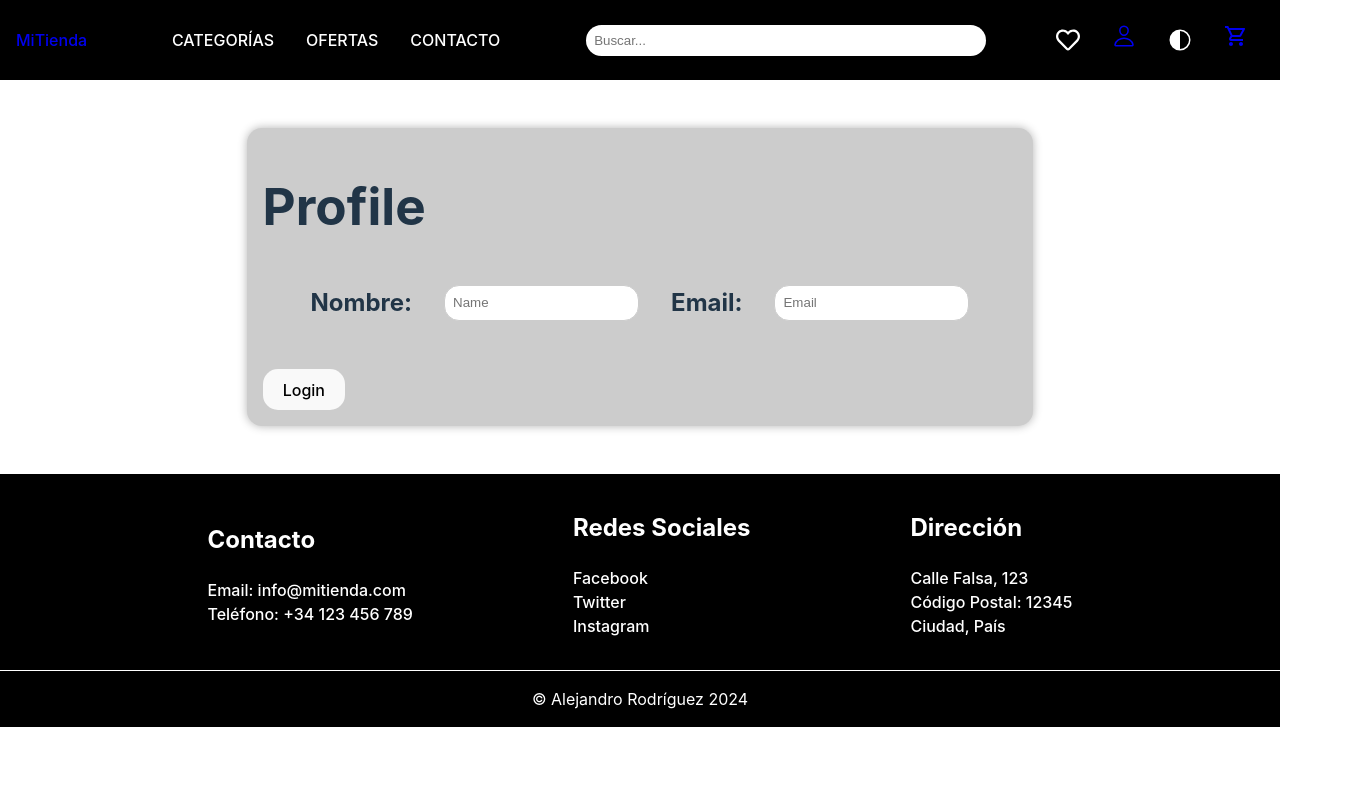
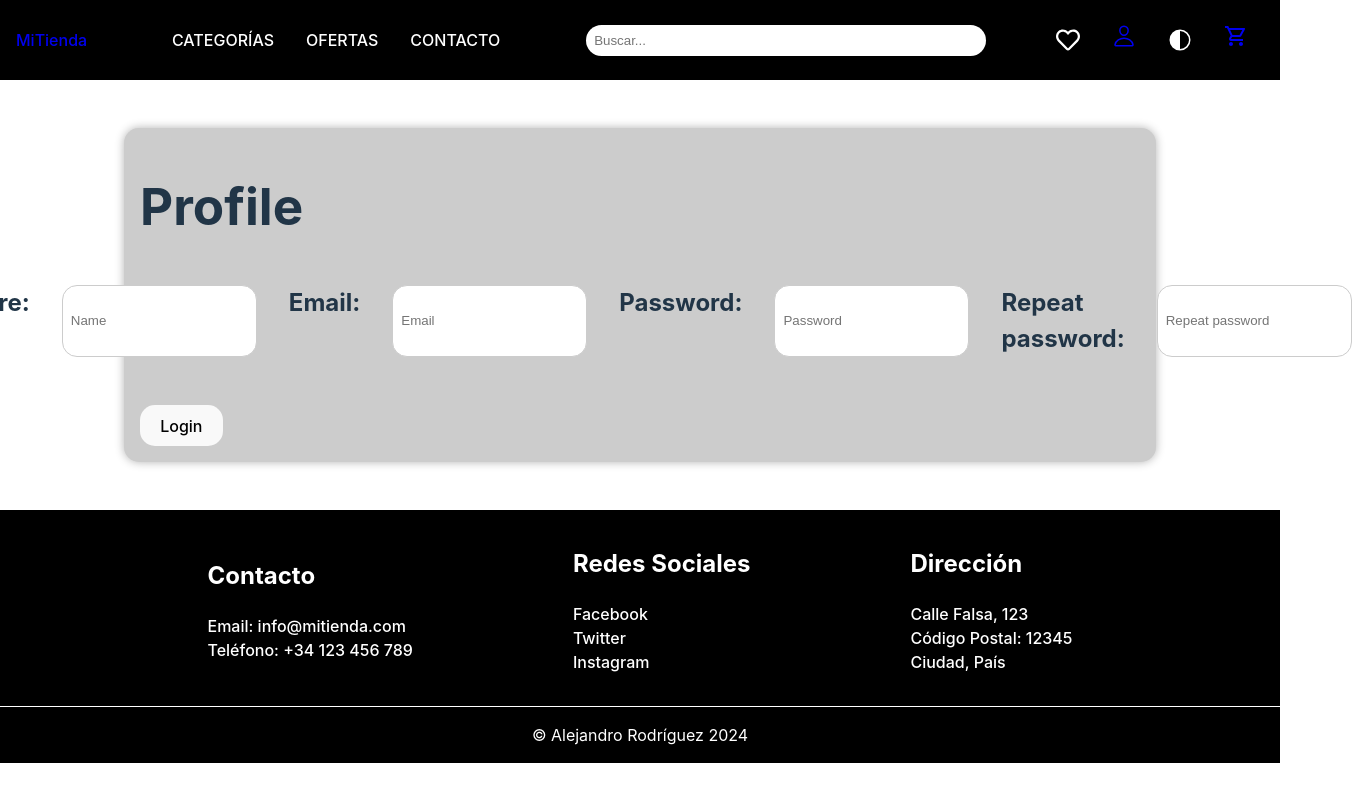
Before and after one commit to Alexrguez9/e-commerce_React, a React (Vite) app in the folder myshop/: page /login in a window 1280 px wide. Shown: the whole page, 1352 px wide, since content can reach past the window. Built offline with nearby package versions, Linux system fonts and the light colour scheme.

Commit message:
US-1. Two new inputs: password and repeat-password

```diff
--- a/myshop/src/views/Profile.jsx
+++ b/myshop/src/views/Profile.jsx
@@ -5,14 +5,13 @@ import { useLocation, useNavigate } from "react-router-dom";
 
 const Profile = () => {
     const { user, login, logout } = useAuth();
-    const [formData, setFormData] = useState({ name: '', email: '', role:'' });
+    const [formData, setFormData] = useState({ name: '', email: '', role:'' , password:'', repeatPassword:''});
 
     const navigate = useNavigate();
     const location = useLocation();
 
     const handleInputsChange = (e) => {
         const { name, value } = e.target;
-        console.log(value);
         if (value.includes("@admin")){
             formData.role = "admin";
         } else {
@@ -28,6 +27,10 @@ const Profile = () => {
     const handleLogin = () => {
         if (!formData.name || !formData.email) {
             alert('Por favor, rellena todos los campos');
+            return;
+        }
+        if (formData.password == formData.repeatPassword) {
+            alert('Las contraseñas no coinciden');
             return;
         }
 
@@ -57,6 +60,22 @@ const Profile = () => {
                         value={formData.email}
                         onChange={handleInputsChange}
                     />
+                    <h2>Password: </h2>
+                    <input
+                        type="text"
+                        name="password"
+                        placeholder="Password"
+                        value={formData.password}
+                        onChange={handleInputsChange}
+                    />
+                    <h2>Repeat password: </h2>
+                    <input
+                        type="text"
+                        name="repeatPassword"
+                        placeholder="Repeat password"
+                        value={formData.repeatPassword}
+                        onChange={handleInputsChange}
+                    />
                 </div>
                 {!user ? <div><button onClick={handleLogin}>Login</button></div> : <div><button onClick={logout}>Cerrar sesión</button></div>}
                 {user && (
```
